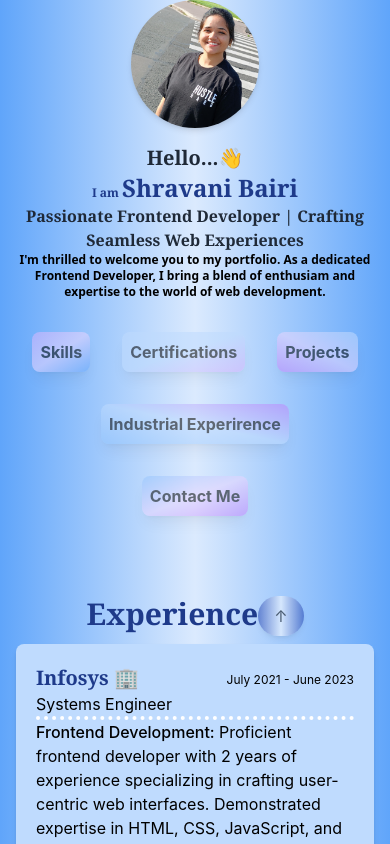
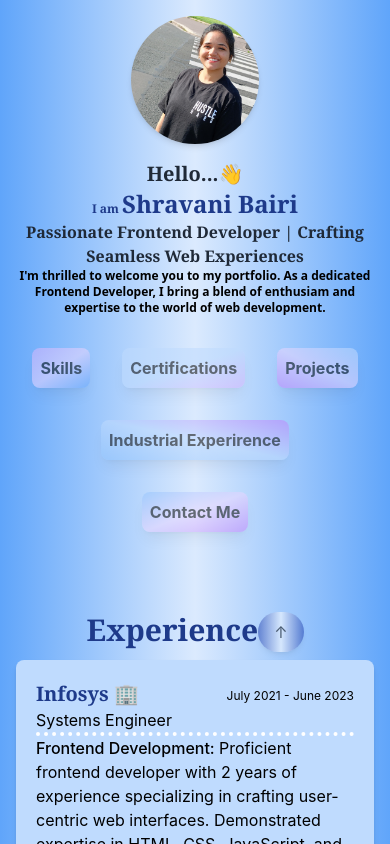
Before and after one commit to ShravaniBairi/Portfolio, a React (Create React App) app: page / in a window 390 px wide. Shown: the top 844 px of the page. Built offline with nearby package versions, Linux system fonts and the light colour scheme.

Commit message:
responsive profile

```diff
--- a/src/Components/Profile.js
+++ b/src/Components/Profile.js
@@ -3,7 +3,7 @@ import ProfileImg from "../assets/ProfileImg.jpg"
 
 const Profile = () => {
   return (
-    <div className="md:flex justify-between  bg-gradient-to-r  from-blue-400 via-blue-100 to-blue-400 ">
+    <div className="md:flex justify-between pt-4 bg-gradient-to-r  from-blue-400 via-blue-100 to-blue-400 ">
       <div >
         <div className="sm:max-xl:p-10 lg:py-8 ">
             <img className=" h-32  w-32  md:h-64  md:w-64 xl:h-68 xl:w-68 md:mt-8 md:mx-12  shadow-md rounded-full mx-auto " src={ProfileImg} alt="Profile" />
```
